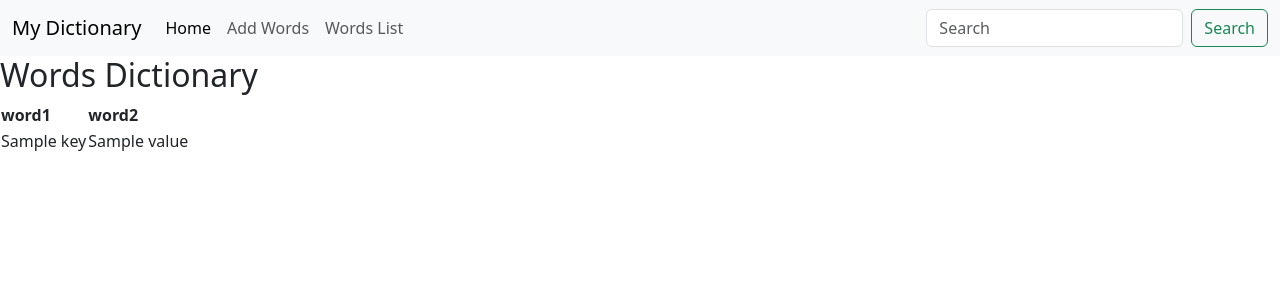
After one commit to pskobelev/stepik_backend_python, a Django app: template dictionary/templates/words_list.html in a window 1280 px wide. The commit adds this page. Shown: the top 300 px of the page. Run offline with Django 3.2, Linux system fonts and the light colour scheme; the template is opened without the code that fills it: most values are stand-ins (such as "Sample title", 1, 10 or a date in 2020).

Commit message:
update html templates, and change view

```diff
--- a/dictionary/templates/add_words.html
+++ b/dictionary/templates/add_words.html
@@ -6,8 +6,6 @@
     <h2>Add new Words</h2>
     <form method="post" action="">
         {% csrf_token %}
-        <div style="display: compact; justify-content: center;">
-            <div style="width: 80%;">
         <label for="word1">Word 1:</label>
         <input type="text" id="word1" name="word1">
         <br>
@@ -16,8 +14,5 @@
         <br>
         <button type="submit">Add</button>
         <button type="reset">Clear</button>
-            </div>
-
-        </div>
     </form>
 {% endblock %}
--- /dev/null
+++ b/dictionary/templates/base.html
@@ -0,0 +1,51 @@
+<!doctype html>
+<html lang="en">
+<head>
+    <meta charset="utf-8">
+    <meta name="viewport" content="width=device-width, initial-scale=1">
+
+    <title>{% block title %}
+        Main Page
+    {% endblock %}
+    </title>
+
+    <link href="https://cdn.jsdelivr.net/npm/bootstrap@5.3.2/dist/css/bootstrap.min.css" rel="stylesheet"
+          integrity="sha384-T3c6CoIi6uLrA9TneNEoa7RxnatzjcDSCmG1MXxSR1GAsXEV/Dwwykc2MPK8M2HN" crossorigin="anonymous">
+</head>
+<body>
+<nav class="navbar navbar-expand-lg bg-body-tertiary">
+    <div class="container-fluid">
+        <a class="navbar-brand" href="#">My Dictionary</a>
+        <button class="navbar-toggler" type="button" data-bs-toggle="collapse" data-bs-target="#navbarSupportedContent"
+                aria-controls="navbarSupportedContent" aria-expanded="false" aria-label="Toggle navigation">
+            <span class="navbar-toggler-icon"></span>
+        </button>
+        <div class="collapse navbar-collapse" id="navbarSupportedContent">
+            <ul class="navbar-nav me-auto mb-2 mb-lg-0">
+                <li class="nav-item">
+                    <a class="nav-link active" aria-current="page" href="/">Home</a>
+                </li>
+                <li class="nav-item">
+                    <a class="nav-link" href="/add_word">Add Words</a>
+                </li>
+                <li class="nav-item">
+                    <a class="nav-link" href="/words_list">Words List</a>
+                </li>
+            </ul>
+            <form class="d-flex" role="search">
+                <input class="form-control me-2" type="search" placeholder="Search" aria-label="Search">
+                <button class="btn btn-outline-success" type="submit">Search</button>
+            </form>
+        </div>
+    </div>
+</nav>
+
+
+<script src="https://cdn.jsdelivr.net/npm/bootstrap@5.3.2/dist/js/bootstrap.bundle.min.js"
+        integrity="sha384-C6RzsynM9kWDrMNeT87bh95OGNyZPhcTNXj1NW7RuBCsyN/o0jlpcV8Qyq46cDfL"
+        crossorigin="anonymous"></script>
+{% block content %}
+
+{% endblock %}
+</body>
+</html>
--- a/dictionary/templates/words_list.html
+++ b/dictionary/templates/words_list.html
@@ -6,23 +6,17 @@
 
 {% block content %}
     <h2>Words Dictionary</h2>
-
-    <table class="words_list">
-        <thead>
-        <tr>
-            <th scope="col">Word</th>
-            <th scope="col">Description</th>
-        </tr>
-        </thead>
+    <table class="words_list" title="table">
+        <th>word1</th>
+        <th>word2</th>
         {% for key, value in words.items %}
             <tr>
                 <td>{{ key }}</td>
                 <td>{{ value }}</td>
             </tr>
         {% empty %}
-            <h5>List of words it's empty.</h5>
+            ¯\_(ツ)_/¯ list is empty.
         {% endfor %}
-
     </table>
 
 
```
Also changed, not shown: dictionary/urls.py (+7 -1 lines), dictionary/views.py (+4 -5 lines). Lines whose indentation alone changed are shown as unchanged.
